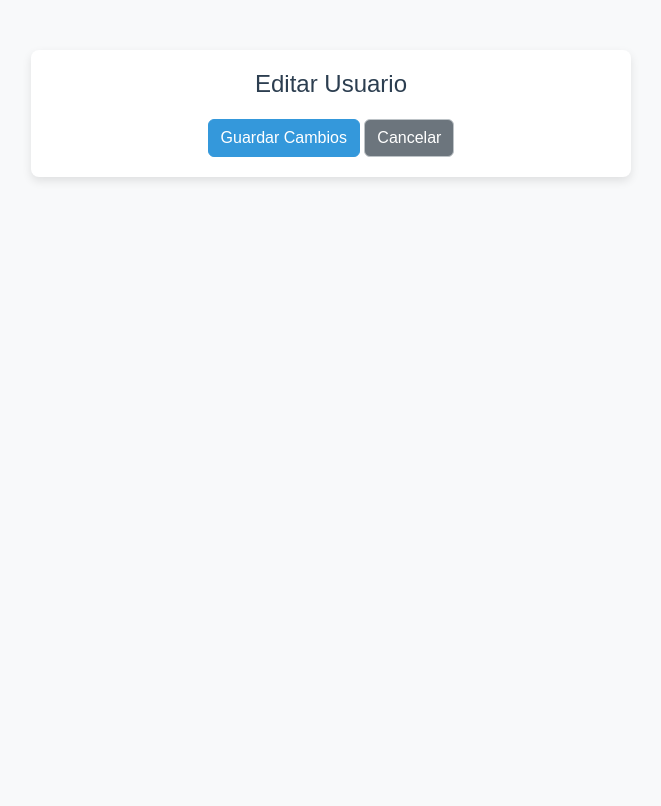
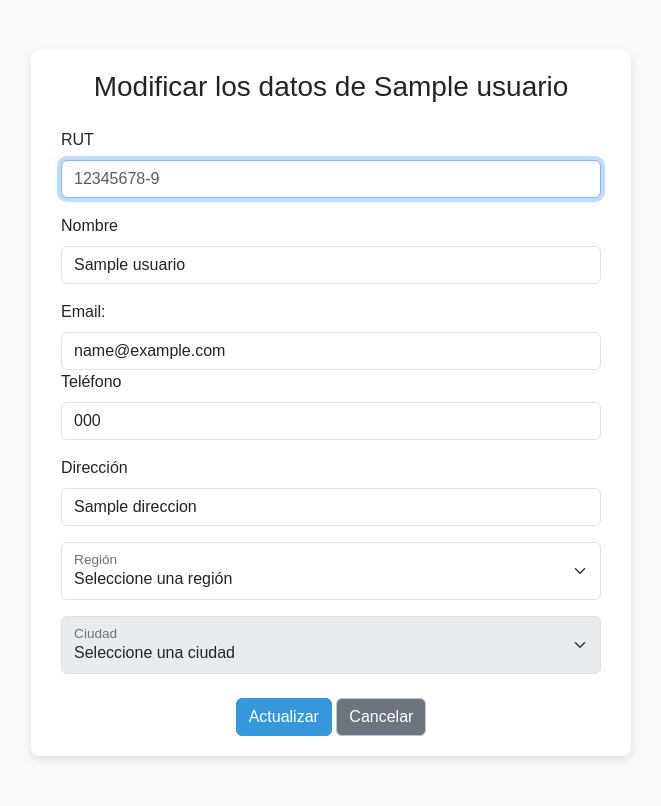
Before and after one commit to diego-ab-dev/SD-Games-Taller, a Django app: template templates/admin_panel/editar_usuario.html in a window 1280 px wide. Shown: the whole page, without its empty margins (309-970 px from the left). Before the commit the page ends 181 px from the top, so only its background shows below. Run offline with Django 3.2, Linux system fonts and the light colour scheme; the template is opened without the code that fills it: most values are stand-ins (such as "Sample title", 1, 10 or a date in 2020).

Commit message:
Agregar y modificar ususarios

```diff
--- a/templates/admin_panel/editar_usuario.html
+++ b/templates/admin_panel/editar_usuario.html
@@ -13,17 +13,86 @@
     <link rel="stylesheet" href="{% static 'styles/styles_admin/styles_editar_usuario.css' %}">
 </head>
 <body>
-    <div class="container">
-        <h1>Editar Usuario</h1>
-        <form method="post">
-            {% csrf_token %}
-            {{ form.as_p }}
-            <div class="form-actions">
-                <button type="submit" class="btn btn-primary">Guardar Cambios</button>
-                <a href="{% url 'admin_usuarios' %}" class="btn btn-secondary">Cancelar</a>
+        <div class="container">
+            <div class="text-center mb-4">
+                <h3>Modificar los datos de {{ usuario.nombre }}</h3>
             </div>
-        </form>
-    </div>
+            <form id="form-editar-perfil" method="post">
+                {% csrf_token %}
+                <div class="mb-3">
+                    <label for="rut" class="form-label">RUT</label>
+                    <input type="text" class="form-control" id="rut" name="rut"
+                           placeholder="12345678-9"
+                           pattern="\d{1,8}-[0-9Kk]"
+                           title="Ingrese un RUT en el formato 12345678-9"
+                           required autofocus>
+                </div>
+                <div class="mb-3">
+                    <label for="nombre" class="form-label">Nombre</label>
+                    <input type="text" id="nombre" name="nombre" class="form-control" value="{{ usuario.nombre }}">
+                </div>
+                <div class="form-group">
+                    <label for="email" class="form-label">Email:</label>
+                    <input type="email" name="email" id="email"  class="form-control" required value="{{ usuario.email}}">
+                </div>
+                <div class="mb-3">
+                    <label for="telefono" class="form-label">Teléfono</label>
+                    <input type="text" id="telefono" name="telefono" class="form-control" value="{{ usuario.telefono }}">
+                </div>
+                <div class="mb-3">
+                    <label for="direccion" class="form-label">Dirección</label>
+                    <input type="text" id="direccion" name="direccion" class="form-control" value="{{ usuario.direccion }}">
+                </div>
+                <div class="form-floating mb-3">
+                    <select class="form-select" id="region" name="region" required>
+                        <option value="" disabled selected>Seleccione una región</option>
+                        {% for region in regiones_ciudades.keys %}
+                        <option value="{{ region }}">{{ region }}</option>
+                        {% endfor %}
+                    </select>
+                    <label for="region">Región</label>
+                </div>
+                <div class="form-floating mb-3">
+                    <select class="form-select" id="ciudad" name="ciudad" disabled required>
+                        <option value="" disabled selected>Seleccione una ciudad</option>
+                    </select>
+                    <label for="ciudad">Ciudad</label>
+                </div>
+                <div class="text-center mt-4">
+                <button type="submit" class="btn btn-primary">Actualizar</button>
 
+                    <a href="{% url 'admin_usuarios' %}" class="btn btn-secondary">Cancelar</a>
+                </div>
+            </form>
+        </div>
+
+        <script>
+            const regionSelect = document.getElementById('region');
+            const ciudadSelect = document.getElementById('ciudad');
+
+            function cargarCiudades(region) {
+                fetch(`/obtener_ciudades/?region=${region}`)
+                    .then(response => response.json())
+                    .then(data => {
+                        ciudadSelect.innerHTML = '<option value="" disabled selected>Seleccione una ciudad</option>';
+                        if (data.ciudades && data.ciudades.length > 0) {
+                            ciudadSelect.disabled = false;
+                            data.ciudades.forEach(function (ciudad) {
+                                const option = document.createElement('option');
+                                option.value = ciudad;
+                                option.textContent = ciudad;
+                                ciudadSelect.appendChild(option);
+                            });
+                        } else {
+                            ciudadSelect.disabled = true;
+                        }
+                    })
+                    .catch(error => console.log('Error al cargar ciudades:', error));
+            }
+
+            regionSelect.addEventListener('change', function () {
+                cargarCiudades(this.value);
+            });
+        </script>
 </body>
 </html>
```
Also changed, not shown: appPrincipal/views.py (+12 -2 lines), templates/admin_panel/crear_usuario.html (+27 -25 lines).
